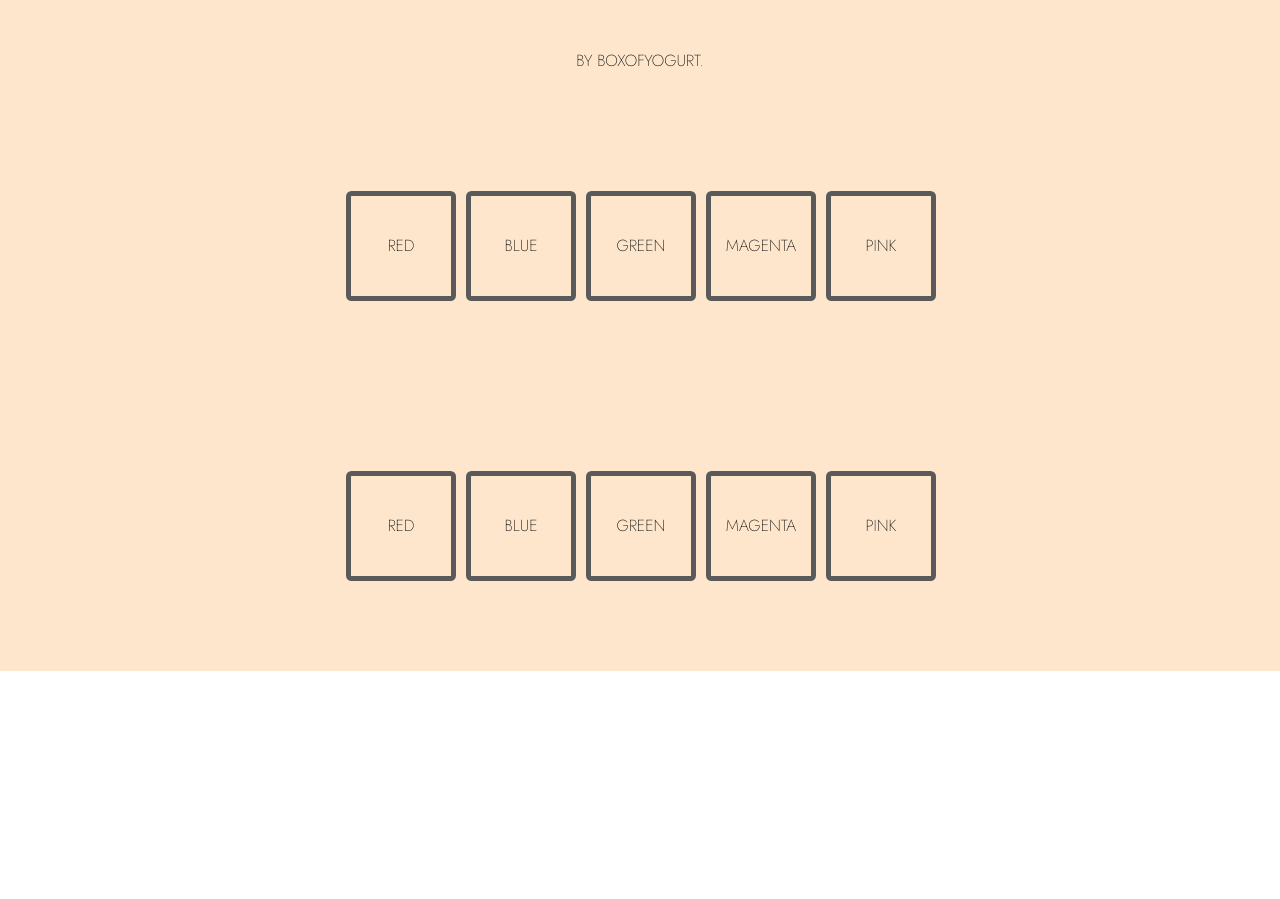
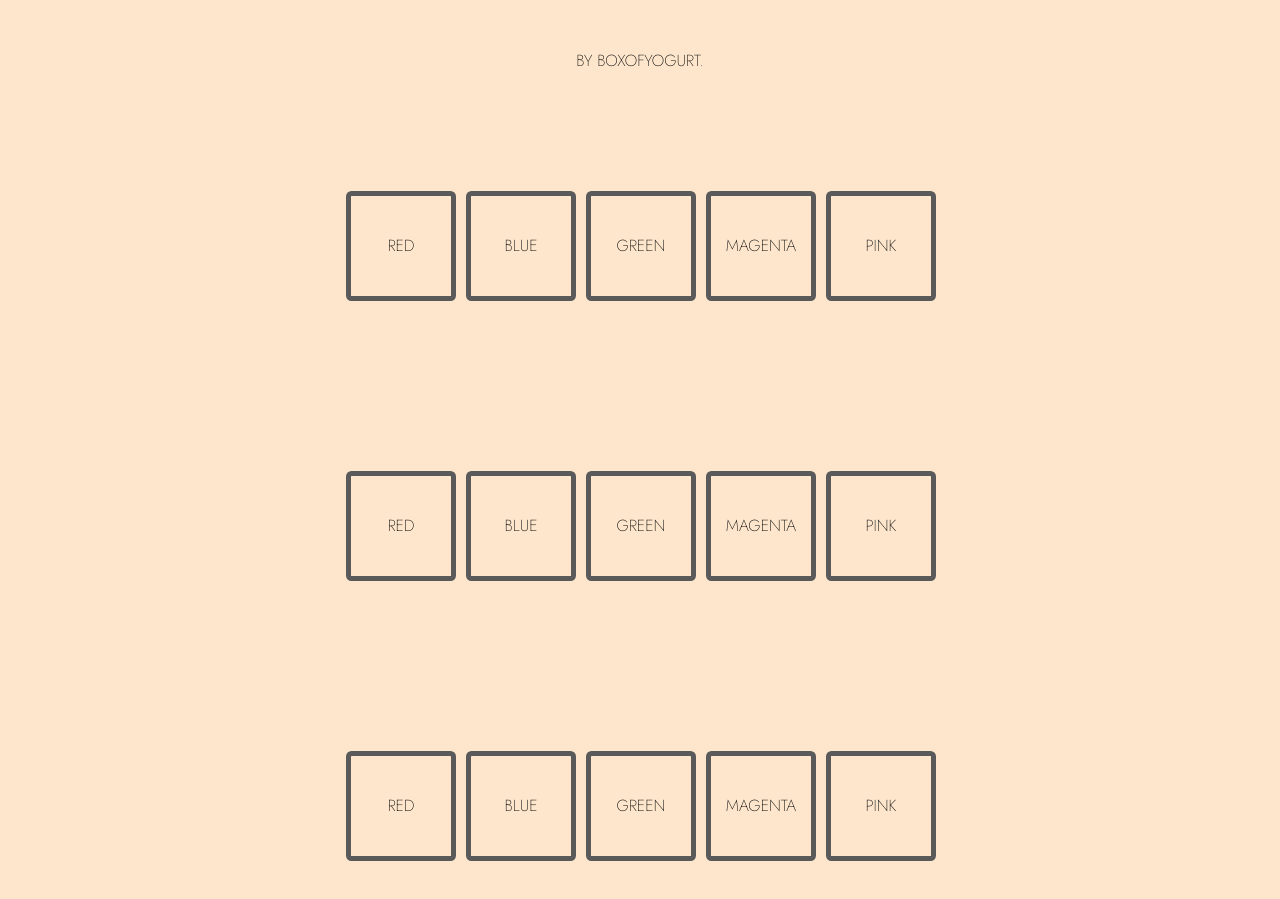
Before and after one commit to BoxOfYogurt/Colors, a plain HTML site: page Index.html in a window 1280 px wide. Shown: the part 89-988 px from the top of the page. Before the commit the page ends 800 px from the top, so only its background shows below. Drawn offline with Linux system fonts and the light colour scheme.

Commit message:
added a new row of items

```diff
--- a/Index.html
+++ b/Index.html
@@ -9,6 +9,7 @@
     <link rel="stylesheet" href="css/main.css">
     <link rel="stylesheet" href="css/section_1.css">
     <link rel="stylesheet" href="css/section_2.css">
+    <link rel="stylesheet" href="css/section_3.css">
 </head>
 
 <body>
@@ -65,6 +66,30 @@
                 </li>
             </ul>
         </section>
+        <section class="section sec_3">
+            <ul class="list_3">
+                <li>
+                    <p>Red</p>
+                    <span></span>
+                </li>
+                <li>
+                    <p>Blue</p>
+                    <span></span>
+                </li>
+                <li>
+                    <p>Green</p>
+                    <span></span>
+                </li>
+                <li>
+                    <p>Magenta</p>
+                    <span></span>
+                </li>
+                <li>
+                    <p>Pink</p>
+                    <span></span>
+                </li>
+            </ul>
+        </section>
     </div>
 
 </body>
--- /dev/null
+++ b/css/section_3.css
@@ -0,0 +1,41 @@
+.list_3 li:nth-child(1) {
+	background-color: red;
+}
+.list_3 li:nth-child(2) {
+	background-color: blue;
+}
+.list_3 li:nth-child(3) {
+	background-color: green;
+}
+.list_3 li:nth-child(4) {
+	background-color: magenta;
+}
+.list_3 li:nth-child(5) {
+	background-color: pink;
+}
+.list_3 li p {
+	transition: 0.5s;
+}
+.list_3 li:hover p {
+    color: white;
+    transition-delay: 0.4s;
+}
+.list_3 li span {
+    background-color: var(--bg-color);
+    width: var(--box-size);
+    height: var(--box-size);
+    border-radius: 50%;
+	left: 0;
+	top: 0;
+    transform: translateY(0%) scale(2);
+    transition: 1s;
+}
+
+.list_3 li:hover span {
+	height: 0;
+	width: 0;
+
+	left: 50%;
+	top: 50%;
+
+}
```
